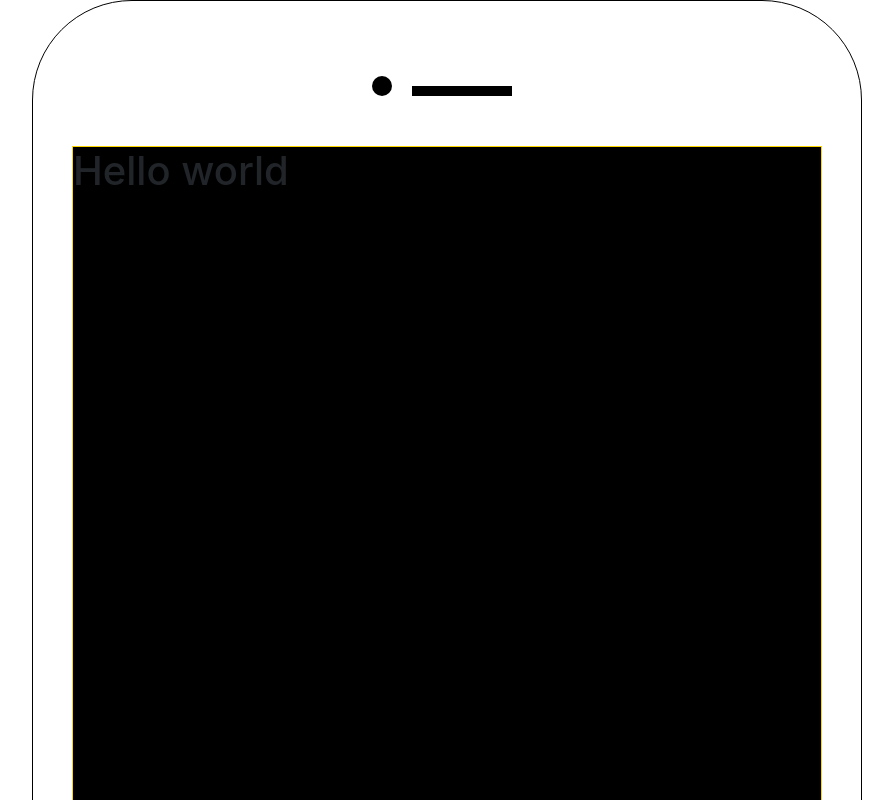
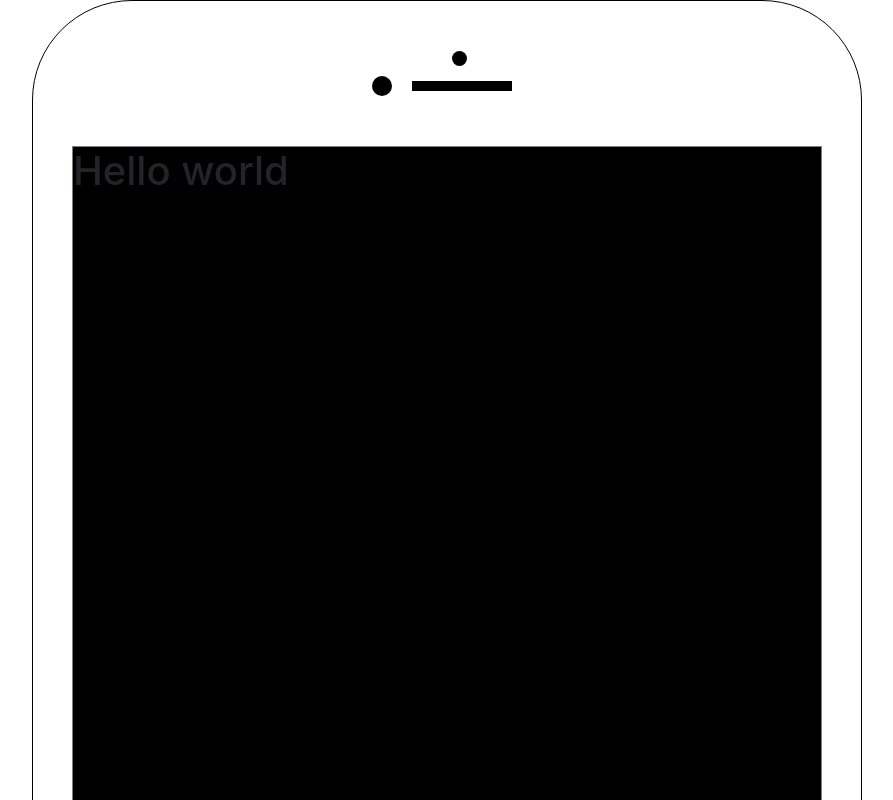
Before and after one commit to leo-ji/animal-rescue-plus, a plain HTML site: page index.html in a window 1280 px wide. Shown: the top 800 px of the page, without its empty margins (193-1086 px from the left). Drawn offline with nearby package versions, Linux system fonts and the light colour scheme.

Commit message:
gold -> gray
gold was just too ostentatious

```diff
--- a/css/main.css
+++ b/css/main.css
@@ -43,13 +43,23 @@
     height: 10px;
     margin: auto;
     background-color: black;
-    top: 10px;
+    top: 5px;
     position: absolute;
+}
 
+.ir{
+    width: 15px;
+    height: 15px;
+    background-color: black;
+    border-radius: 50%;
+    margin: auto;
+    position: absolute;
+    top: -25px;
+    left: 40px;
 }
 
 .screen{
-    border: 1px solid gold;
+    border: 1px solid gray;
     margin: auto;
     width: 750px;
     height: 1334px;
```
